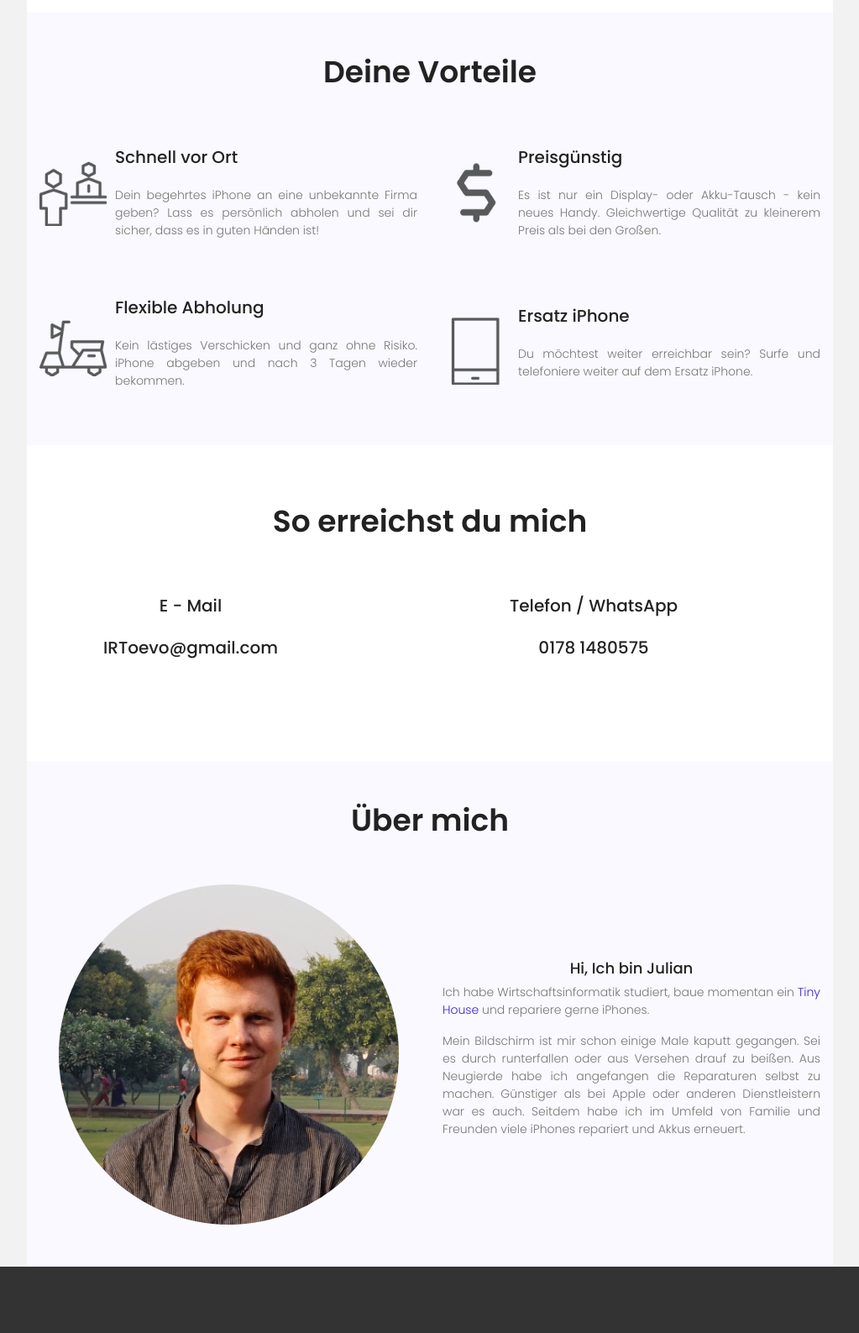
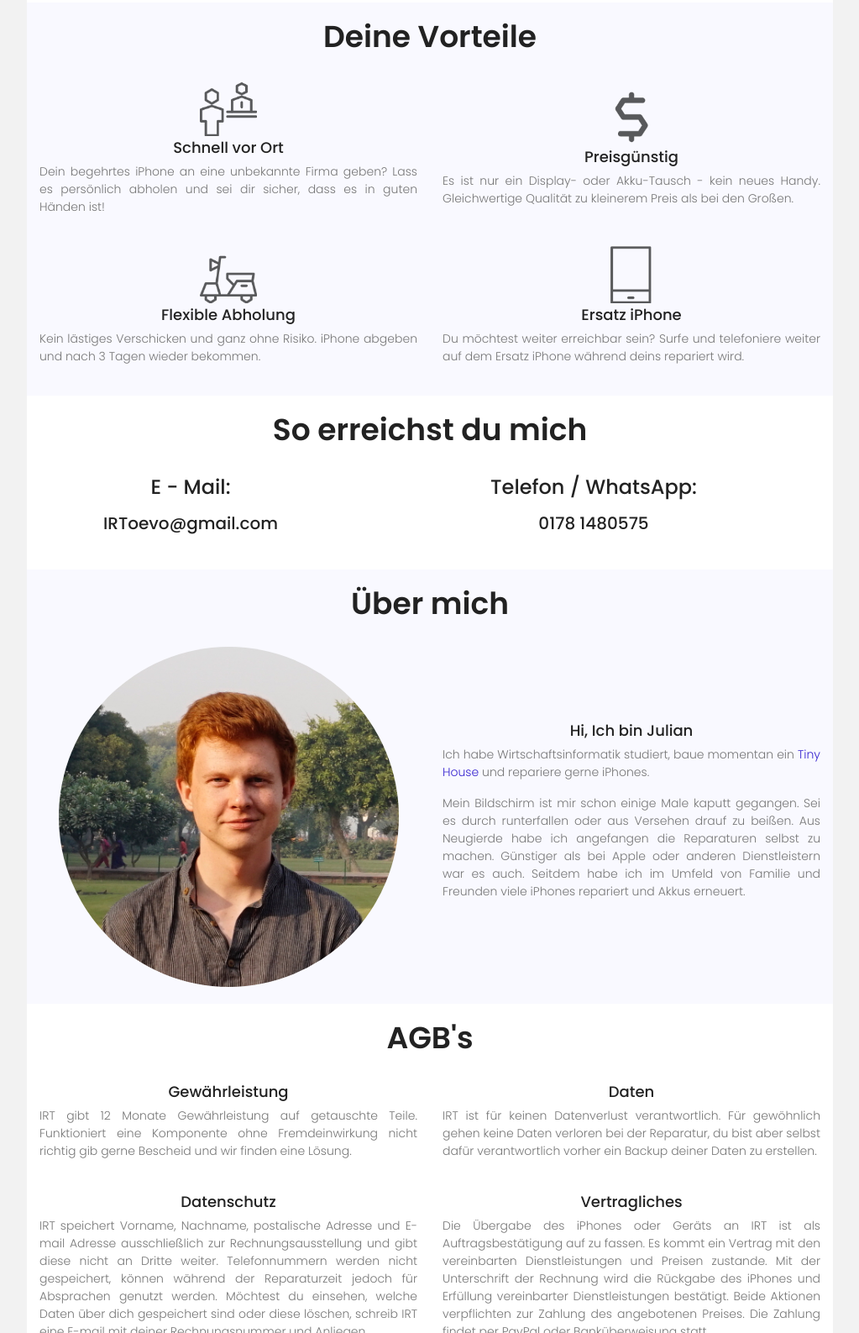
Before and after one commit to TJWats0n/Iphone-Service, a plain HTML site: page index.html in a window 1280 px wide. Shown: the part 1213-2800 px from the top of the page at 84% size, without its empty margins (128-1151 px from the left). Drawn offline with nearby package versions, Linux system fonts and the light colour scheme.

Commit message:
ABGs + many small cosmetic and content updates
about/blog area changed into white and grey area, icons in advantages now centered and text justified, unnecessary part of header deleted, logo pic has own class, ABGs included

```diff
--- a/css/main.css
+++ b/css/main.css
@@ -2071,7 +2071,7 @@ nav a:hover {
 
 @media (max-width: 767px) {
   .banner-content h1 {
-    font-size: 12vw;
+    font-size: 10vw;
   }
 }
 
@@ -2086,7 +2086,7 @@ nav a:hover {
 }
 
 .single-feature {
-  margin-top: 40px;
+  margin-top: 20px;
 }
 
 @media (max-width: 767px) {
@@ -2121,12 +2121,13 @@ nav a:hover {
   font-size: 20px;
 }
 
-.about-area {
+.grey-area {
   background: #f9f9ff;
-  padding: 50px 0;
-}
-
-.about-area .about-thumb {
+  padding-top: 20px;
+  padding-bottom: 20px;
+}
+
+.grey-area .about-thumb {
   border-radius: 3px;
   overflow: hidden;
   text-align: center;
@@ -2277,32 +2278,33 @@ nav a:hover {
   margin-bottom: 20px;
 }
 
-.blog-area {
-  padding: 70px 0 100px 0;
+.white-area {
+  padding-top: 20px;
+  padding-bottom: 20px;
   background: #fff;
 }
 
-.blog-area .single-blog {
+.white-area .single-blog {
   margin-top: 30px;
 }
 
-.blog-area .single-blog .thumb {
+.white-area .single-blog .thumb {
   background-repeat: no-repeat !important;
   background-position: center center !important;
   background-size: cover !important;
   height: 215px;
 }
 
-.blog-area .single-blog .desc {
+.white-area .single-blog .desc {
   padding: 40px 20px 0 20px;
 }
 
-.blog-area .single-blog .desc h4 {
+.white-area .single-blog .desc h4 {
   font-size: 20px;
   margin-bottom: 15px;
 }
 
-.blog-area .single-blog .desc p {
+.white-area .single-blog .desc p {
   margin-bottom: 0;
 }
 
@@ -2420,12 +2422,10 @@ nav a:hover {
 .footer-area {
   background: #333333;
   padding: 100px 0;
-  margin-bottom: 6rem;
 }
 
 @media (max-width: 767px) {
   .footer-area {
-    margin-bottom: 3rem;
   }
 }
 
@@ -2590,13 +2590,12 @@ nav a:hover {
 }
 
 .icon-wrapper{
-  max-width: 20%;
+  text-align: center;
+  width: 100%;
 }
 
 .icon{
-    max-width: 100%;
-    padding-top: 30%;
-    padding-right: 10px;
+    max-width: 15%;
 }
 
 .banner{
@@ -2615,11 +2614,11 @@ nav a:hover {
   padding-top: 20px;
 }
 
-.about-area{
+.justified_text{
   text-align: justify;
 }
 
-.about-title{
+.center_title{
   text-align: center;
   padding-bottom: 5px;
 }
@@ -2627,3 +2626,7 @@ nav a:hover {
 .personal_pic_wrapper{
   text-align: center;
 }
+
+.logo-wrapper{
+  width: 28%;
+}
--- a/index.html
+++ b/index.html
@@ -31,17 +31,7 @@
 	</head>
 	<body>
 		<div class="main-wrapper-first relative">
-			<header>
-				<div class="container">
-					<div class="header-wrap">
-						<div class="header-top d-flex justify-content-between align-items-center">
-							<div class="logo">
 
-							</div>
-						</div>
-					</div>
-				</div>
-			</header>
 			<div class="banner-area">
 				<div class="container">
 					<div class="row justify-content-center height align-items-center">
@@ -50,7 +40,7 @@
 								<h1 class="text-uppercase">iPhone Reparaturen Tönisvorst</h1> <!-- Titel -->
 							</div>
 							<div class="about-title Vorteile">
-									<a><img src="img/logo.png" class="icon-wrapper" alt=""></a>
+									<a><img src="img/logo.png" class="logo-wrapper" alt=""></a>
 									<div class="media-body" id="zitat">
 										<h4>"Persönliche iPhone Reparatur in guter Qualität zu günstigen Preisen."</h4>
 									</div>
@@ -77,7 +67,7 @@
 			<!-- End Process Area -->
 
 			<!-- Start Adv Area -->
-			<section class="about-area">
+			<section class="grey-area">
 					<div class="container">
 						<div class="row align-items-center">
 							<div class="about-title Vorteile">
@@ -88,8 +78,8 @@
 									<div class="icon-wrapper">
 										<img src="img/vorOrt.png" class="icon" alt="">
 									</div>
-									<div class="desc">
-										<h4>Schnell vor Ort</h4>
+									<div class="justified_text">
+										<h4 class="center_title">Schnell vor Ort</h4>
 										<p>Dein begehrtes iPhone an eine unbekannte Firma geben? Lass es persönlich abholen und sei dir sicher, dass es in guten Händen ist!</p>
 									</div>
 								</div>
@@ -99,8 +89,8 @@
 									<div class="icon-wrapper">
 										<img src="img/preisgünstig.png" class="icon" alt="">
 									</div>
-									<div class="desc">
-										<h4>Preisgünstig</h4>
+									<div class="justified_text">
+										<h4 class="center_title">Preisgünstig</h4>
 										<p>Es ist nur ein Display- oder Akku-Tausch - kein neues Handy. Gleichwertige Qualität zu kleinerem Preis als bei den Großen. </p>
 									</div>
 								</div>
@@ -110,8 +100,8 @@
 									<div class="icon-wrapper">
 										<img src="img/Abholung.png" class="icon" alt="">
 									</div>
-									<div class="desc">
-										<h4>Flexible Abholung</h4>
+									<div class="justified_text">
+										<h4 class="center_title">Flexible Abholung</h4>
 										<p>Kein lästiges Verschicken und ganz ohne Risiko. iPhone abgeben und nach 3 Tagen wieder bekommen.</p>
 									</div>
 								</div>
@@ -121,9 +111,9 @@
 									<div class="icon-wrapper">
 										<img src="img/Phone.png" class="icon" alt="">
 									</div>
-									<div class="desc">
-										<h4>Ersatz iPhone</h4>
-										<p>Du möchtest weiter erreichbar sein? Surfe und telefoniere weiter auf dem Ersatz iPhone.</p>
+									<div class="justified_text">
+										<h4 class="center_title">Ersatz iPhone</h4>
+										<p>Du möchtest weiter erreichbar sein? Surfe und telefoniere weiter auf dem Ersatz iPhone während deins repariert wird.</p>
 									</div>
 								</div>
 							</div>
@@ -134,7 +124,7 @@
 
 
 			<!-- Start Contact Area -->
-			<div class="blog-area"> <!--used to get correct background color-->
+			<div class="white-area"> <!--used to get correct background color-->
 				<div class="container">
 					<div class="row align-items-center">
 						<div class="about-title Vorteile">
@@ -143,7 +133,7 @@
 						<div class="col-md-6">
 							<div class="single-feature d-flex flex-wrap justify-content-between">
 								<div class="desc text-center">
-									<h4>E - Mail</h4>
+									<h3>E - Mail:</h3>
 									<h4>IRToevo@gmail.com</h4>
 								</div>
 							</div>
@@ -151,7 +141,7 @@
 						<div class="col-md-6">
 							<div class="single-feature d-flex flex-wrap justify-content-between">
 								<div class="desc text-center">
-									<h4>Telefon / WhatsApp</h4>
+									<h3>Telefon / WhatsApp:</h3>
 									<h4>0178 1480575</h4>
 								</div>
 							</div>
@@ -163,7 +153,7 @@
 			<!-- End Contact Area -->
 
 			<!-- Start About Area -->
-			<div class="about-area">
+			<div class="grey-area">
 				<div class="container">
 					<div class="row align-items-center">
 						<div class="about-title Vorteile">
@@ -178,8 +168,8 @@
 						</div>
 						<div class="col-md-6">
 							<div class="single-feature d-flex flex-wrap justify-content-between">
-								<div class="about text">
-									<h4 class="about-title">Hi, Ich bin Julian</h4>
+								<div class="justified_text">
+									<h4 class="center_title">Hi, Ich bin Julian</h4>
 									<p>Ich habe Wirtschaftsinformatik studiert, baue momentan ein <a href="https://medium.com/a-balanced-tiny-house"
 									target="_blank" style=" color: #1c07c8e0;">Tiny House</a> und repariere gerne iPhones.</p>
 									<p>Mein Bildschirm ist mir schon einige Male kaputt gegangen. Sei es durch runterfallen oder aus Versehen drauf zu beißen.
@@ -193,6 +183,52 @@
 				</div>
 			</div>
 			<!-- End About Area -->
+
+			<!-- Start AGB Area-->
+			<div class="white-area"> <!--used to get correct background color-->
+				<div class="container">
+					<div class="row align-items-center">
+						<div class="about-title Vorteile">
+							<h2>AGB's<h2>
+						</div>
+						<div class="col-md-6">
+							<div class="single-feature d-flex flex-wrap justify-content-between">
+								<div class="justified_text">
+									<h4 class="center_title">Gewährleistung</h4>
+									<p>IRT gibt 12 Monate Gewährleistung auf getauschte Teile. Funktioniert eine Komponente ohne Fremdeinwirkung nicht richtig gib gerne Bescheid und wir finden eine Lösung.</p>
+								</div>
+							</div>
+						</div>
+						<div class="col-md-6">
+							<div class="single-feature d-flex flex-wrap justify-content-between">
+								<div class="justified_text">
+									<h4 class="center_title">Daten</h4>
+									<p>IRT ist für keinen Datenverlust verantwortlich. Für gewöhnlich gehen keine Daten verloren bei der Reparatur, du bist aber selbst dafür verantwortlich vorher ein Backup deiner Daten zu erstellen.</p>
+								</div>
+							</div>
+						</div>
+						<div class="col-md-6">
+							<div class="single-feature d-flex flex-wrap justify-content-between">
+								<div class="justified_text">
+									<h4 class="center_title">Datenschutz</h4>
+									<p>IRT speichert Vorname, Nachname, postalische Adresse und E-mail Adresse ausschließlich zur Rechnungsausstellung und gibt diese nicht an Dritte weiter. Telefonnummern werden nicht gespeichert, können während der Reparaturzeit jedoch für Absprachen genutzt werden. Möchtest du einsehen, welche Daten über dich gespeichert sind oder diese löschen, schreib IRT eine E-mail mit deiner Rechnungsnummer und Anliegen.</p>
+								</div>
+							</div>
+						</div>
+						<div class="col-md-6">
+								<div class="single-feature d-flex flex-wrap justify-content-between">
+									<div class="justified_text">
+										<h4 class="center_title">Vertragliches</h4>
+										<p>Die Übergabe des iPhones oder Geräts an IRT ist als Auftragsbestätigung auf zu fassen. Es kommt ein Vertrag mit den vereinbarten Dienstleistungen und Preisen zustande. Mit der Unterschrift der Rechnung wird die Rückgabe des iPhones und Erfüllung vereinbarter Dienstleistungen bestätigt. Beide Aktionen verpflichten zur Zahlung des angebotenen Preises. Die Zahlung findet per PayPal oder Banküberweisung statt.</p>
+									</div>
+								</div>
+							</div>
+					</div>
+				</div>
+			</div>
+
+
+
 
 		</div> <!-- end main-wrapper-first-->
 
```
Also changed, not shown: img/funktion.png, 1 other file.
